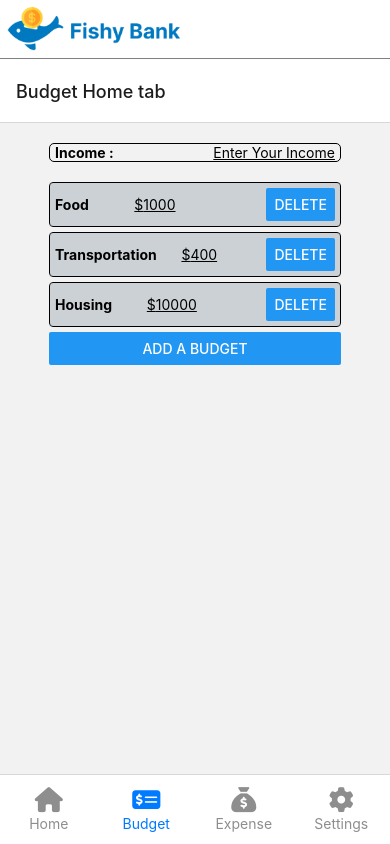
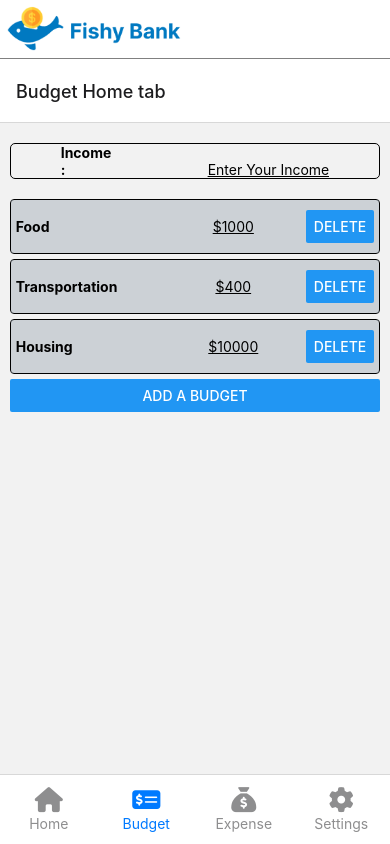
Before and after one commit to jincabia/FishyExpenseApp, a React Native app: screen /Budget in a window 390 px wide. Built offline with nearby package versions, Linux system fonts and the light colour scheme.

Commit message:
finished budget styling

```diff
--- a/src/components/Budget.jsx
+++ b/src/components/Budget.jsx
@@ -1,47 +1,24 @@
 import React from 'react';
-import { View, Text, Button, StyleSheet } from 'react-native';
+import { View, Text, Button } from 'react-native';
 import OutlineLayout from '../layout/outlinelayout';
 
-export default function Budget({Name, Amount, delBudget}){
-
-
-    return(
+export default function Budget({ Name, Amount, delBudget }) {
+    return (
         <OutlineLayout>
-
-        <View style={{flex:1,
-                        padding:5,
-                        flexDirection:'row',
-                        alignItems: 'center', // Align items vertically in the center
-                        justifyContent: 'space-between', // Distribute items along the main axis with space between
-                        backgroundColor: '#77889950',
-
-                        }}>
-
-            <View >
-            <Text style={{fontWeight: 'bold',
-                          color: 'black'}}>
-                {Name}
-            </Text>
+            <View style={{
+                flexDirection: 'row',
+                alignItems: 'center',
+                justifyContent: 'space-between',
+                paddingVertical: 10,
+                paddingHorizontal:5,
+                backgroundColor: '#77889950',
+            }}>
+                <View style={{ flex: 2 }}>
+                    <Text style={{ fontWeight: 'bold', color: 'black' }}>{Name}</Text>
+                </View>
+                <Text style={{ flex: 2, textAlign: 'center', textDecorationLine: 'underline' }}>{'$' + Amount}</Text>
+                <Button title="Delete" onPress={() => delBudget(Name)} />
             </View>
-
-            <Text style={{textDecorationLine: 'underline'}}>
-                ${Amount}
-            </Text>
-            <Text>
-
-            </Text>
-
-
-
-
-
-            <Button
-        title="Delete"
-        onPress={() => delBudget(Name)}
-      />
-        </View>
-
         </OutlineLayout>
-
     );
 }
--- a/src/tabs/BudgetTab.jsx
+++ b/src/tabs/BudgetTab.jsx
@@ -27,7 +27,7 @@ export default function BudgetTab({budgets,delBudget}) {
 
 
       <View style={{flex:1,
-                        paddingHorizontal:5,
+                        paddingHorizontal:50,
                         marginBottom:20,
                         flexDirection:'row',
                         alignItems: 'center', // Align items vertically in the center
@@ -35,6 +35,7 @@ export default function BudgetTab({budgets,delBudget}) {
                         borderWidth:1,
                         borderRadius:5,
                         borderColor:'black',
+
 
                         }}>
       <Text style={{fontWeight: 'bold',
```
